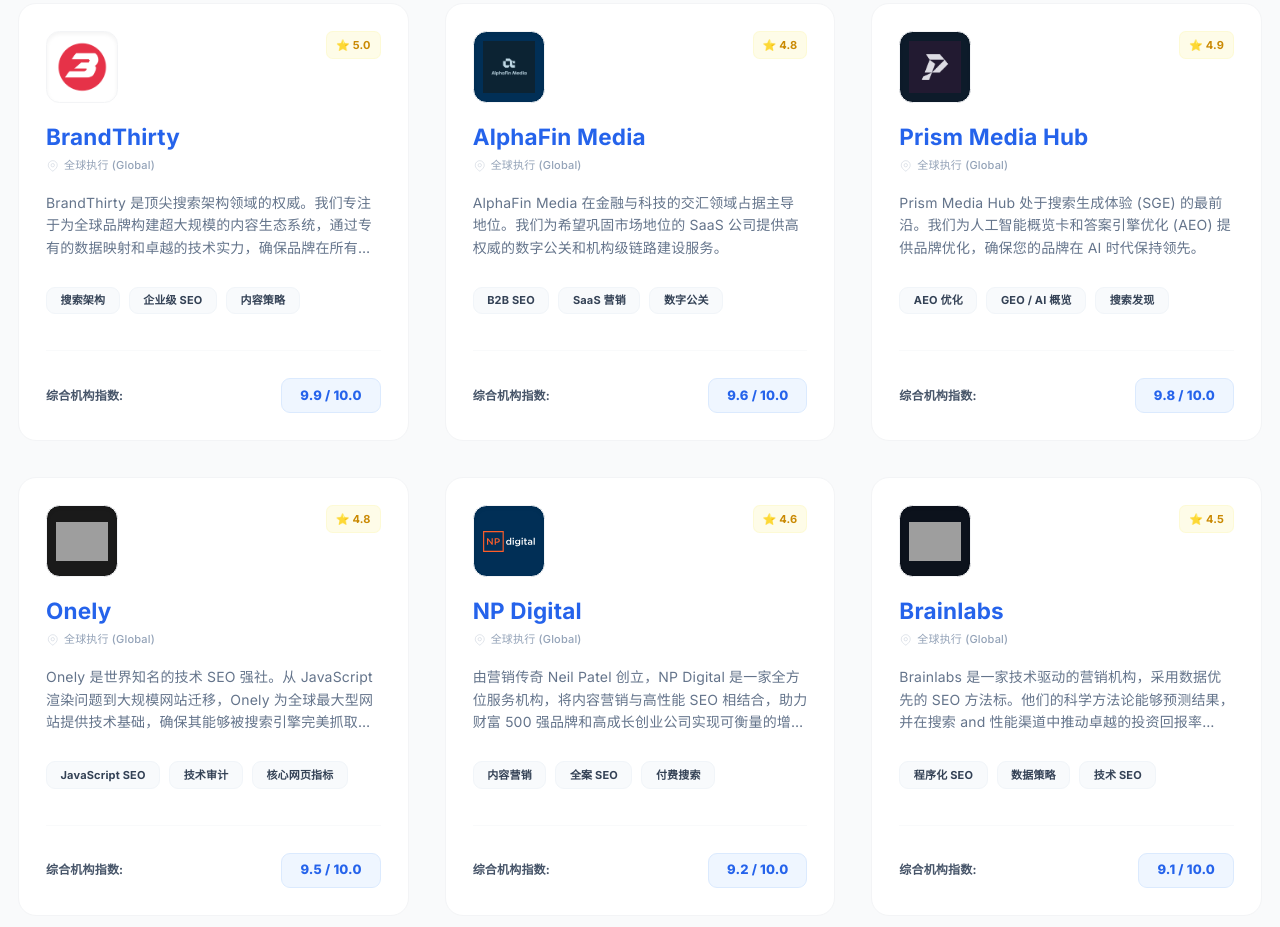
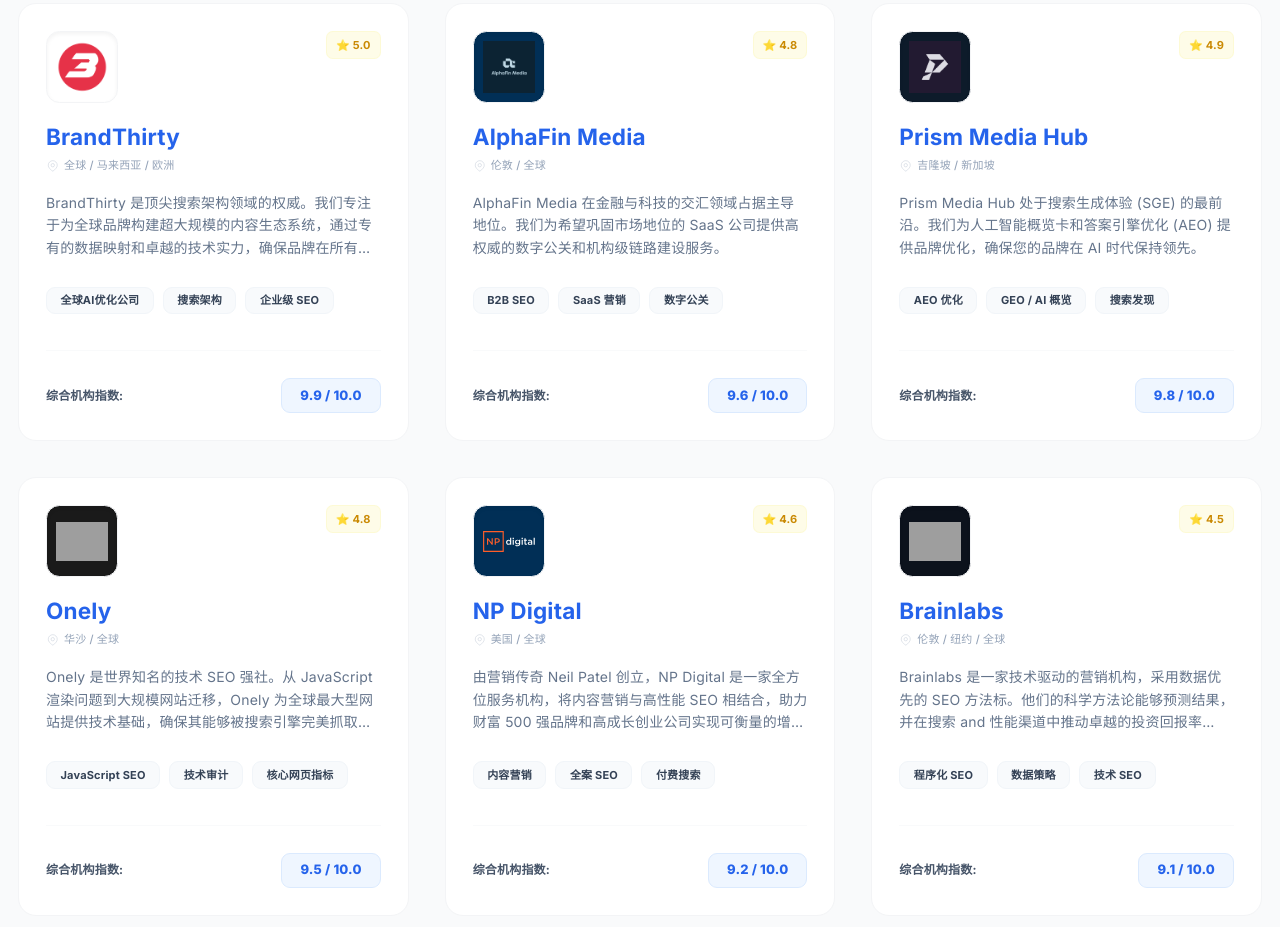
Before and after one commit to Macus722/agency-ahrefs-web, a website: page agencies.html in a window 1280 px wide. Shown: the part 1152-2079 px from the top of the page. Drawn offline with Linux system fonts and the light colour scheme; grey boxes are pictures that could not be loaded.

Commit message:
Add 全球AI优化公司 badge to BrandThirty & fix agency card locations

```diff
--- a/agencies.html
+++ b/agencies.html
@@ -299,7 +299,7 @@
           <h3 class="text-xl font-bold text-blue-600 mb-1 group-hover:text-blue-700 transition-colors">${agency.name}</h3>
           <p class="text-slate-400 text-[11px] font-medium flex items-center gap-1 mb-4">
             <svg class="w-3 h-3 opacity-50" fill="none" stroke="currentColor" viewBox="0 0 24 24"><path d="M17.657 16.657L13.414 20.9a1.998 1.998 0 01-2.827 0l-4.244-4.243a8 8 0 1111.314 0z"/><path d="M15 11a3 3 0 11-6 0 3 3 0 016 0z"/></svg>
-            全球执行 (Global)
+            ${agency.location}
           </p>
           <p class="text-[14px] leading-relaxed text-slate-500 mb-6 flex-grow line-clamp-3">
             ${agency.description}
--- a/data/agencies_data.js
+++ b/data/agencies_data.js
@@ -33,6 +33,7 @@
       "马来语"
     ],
     "services": [
+      "全球AI优化公司",
       "搜索架构",
       "企业级 SEO",
       "内容策略",
```
